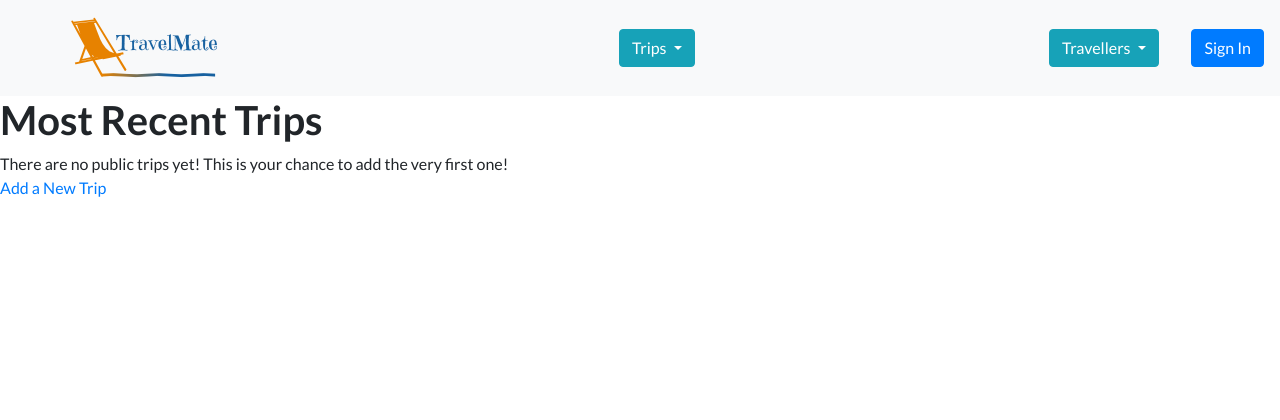
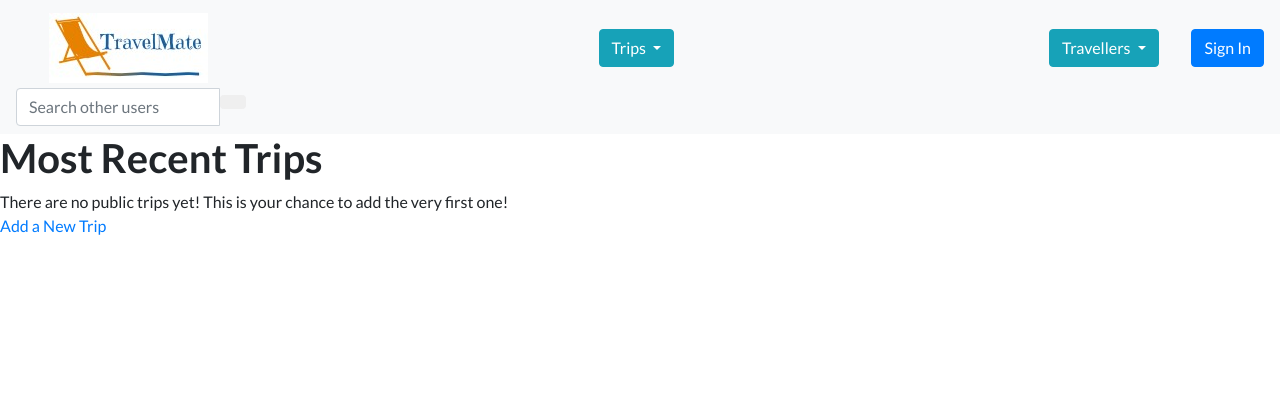
Before and after one commit to fmavb/travelmate, a Django app: page /app/recent_trips/ in a window 1280 px wide. Shown: the top 420 px of the page. Run offline with Django 3.2, Linux system fonts and the light colour scheme; data that the repository does not hold is empty; some libraries are stand-ins or nearby versions.

Commit message:
searchothers

```diff
--- a/templates/base.html
+++ b/templates/base.html
@@ -37,7 +37,10 @@
       <div class="container">
         <a class="navbar-brand" href="{% url 'home' %}"><img src="{% static "images/logo.jpg" %}"
                 alt="logo" /></a>
+
           {% if user.is_authenticated %}
+
+
           <a class="btn btn-primary" href="{% url 'my_trips' %}">My Trips</a>
           <a class="btn btn-primary" href="{% url 'add_trip' %}">Add a New Trip</a>
           <a class="btn btn-primary" href="{% url 'settings' %}">Settings</a>
@@ -70,8 +73,10 @@
 			  </div>
 		</div>
     </div>
+
           <a class="btn btn-primary" href="{% url 'logout' %}?next=/">Logout</a>
         {% else %}
+
           <div class="dropdown-btns">
 
 
@@ -98,9 +103,22 @@
 			    </ul>
 			  </div>
 		</div>
+
+
     </div>
+
 		  <a class="btn btn-primary" href="{% url 'login' %}">Sign In</a>
         {% endif %}
+        <form class="navbar-form navbar-right" action="/searchusers.html">
+              <div class="input-group">
+                <input type="text" class="form-control" placeholder="Search other users">
+                <div class="input-group-btn">
+                  <button class="btn btn-default" type="submit">
+                      <i class="glyphicon glyphicon-search"></i>
+                   </button>
+                 </div>
+              </div>
+         </form>
       </div>
     </nav>
 {% block body_block %}
```
Also changed, not shown: templates/searchusers.html (added, +9 -0 lines), static/images/logo.jpg.
